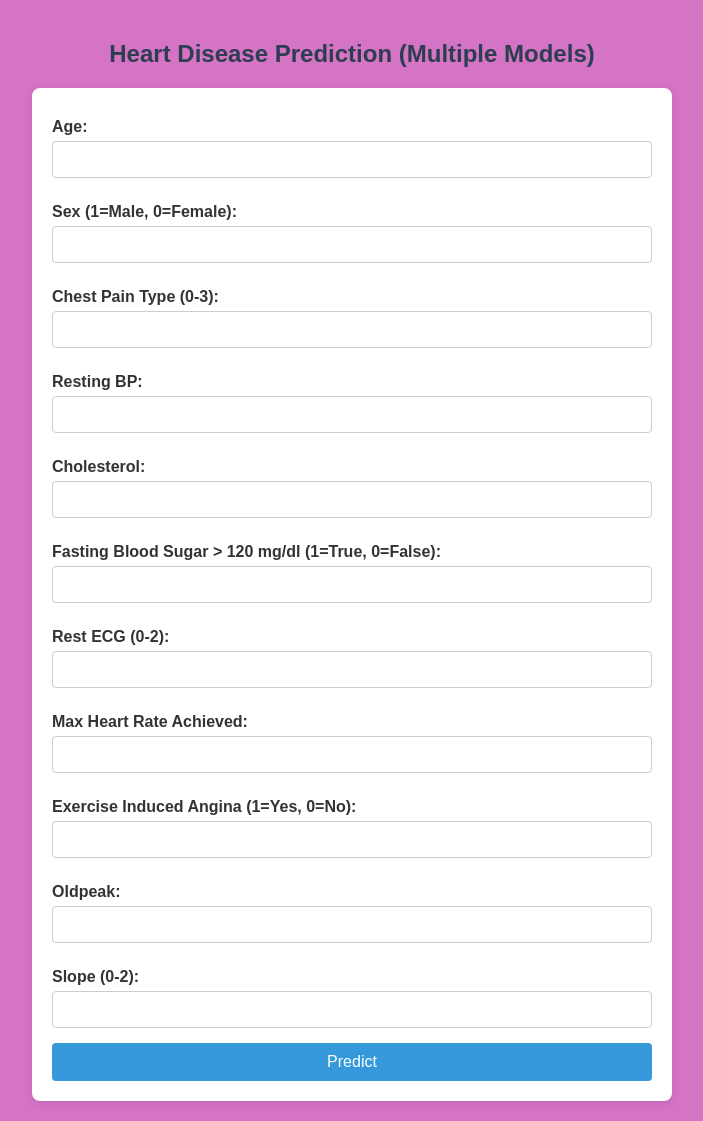
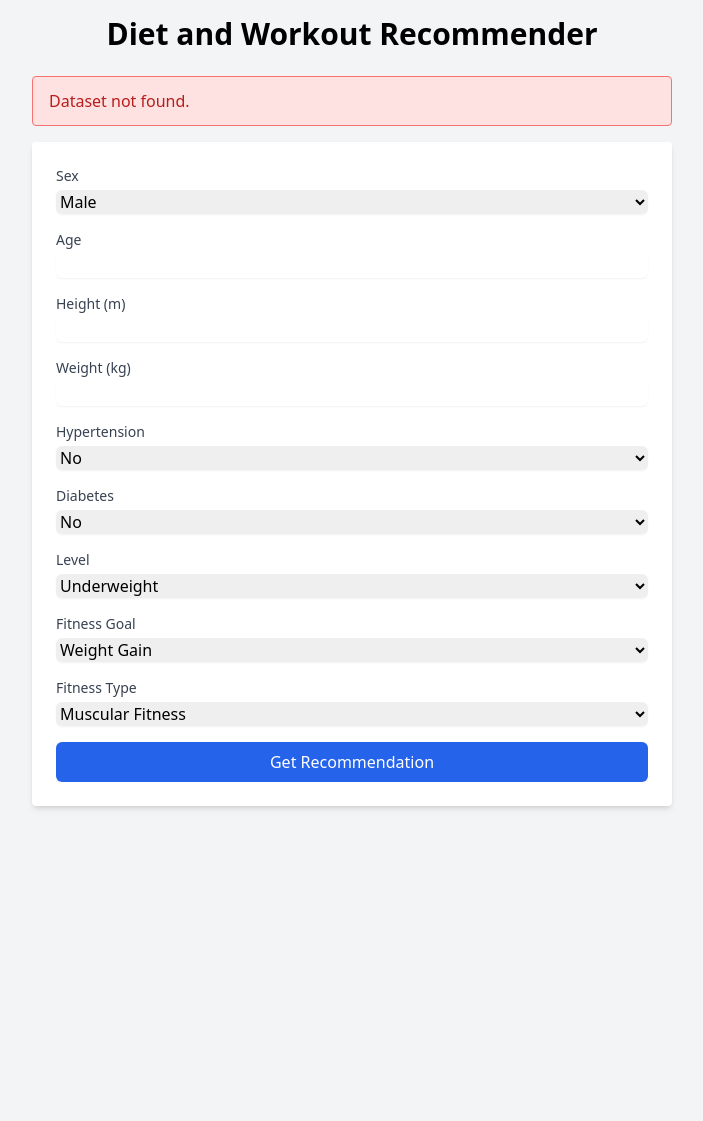
Before and after one commit to Abi-abi22/abidsproject, a Flask app: page / in a window 1280 px wide. Shown: the whole page, without its empty margins (288-991 px from the left). After the commit the page ends 809 px from the top, so only its background shows below. Run offline with Flask 3, Linux system fonts and the light colour scheme; some libraries are stand-ins or nearby versions.

Commit message:
Update index.html

```diff
--- a/templates/index.html
+++ b/templates/index.html
@@ -1,151 +1,136 @@
-<!DOCTYPE html>
+<script type="text/javascript">
+        var gk_isXlsx = false;
+        var gk_xlsxFileLookup = {};
+        var gk_fileData = {};
+        function filledCell(cell) {
+          return cell !== '' && cell != null;
+        }
+        function loadFileData(filename) {
+        if (gk_isXlsx && gk_xlsxFileLookup[filename]) {
+            try {
+                var workbook = XLSX.read(gk_fileData[filename], { type: 'base64' });
+                var firstSheetName = workbook.SheetNames[0];
+                var worksheet = workbook.Sheets[firstSheetName];
+
+                // Convert sheet to JSON to filter blank rows
+                var jsonData = XLSX.utils.sheet_to_json(worksheet, { header: 1, blankrows: false, defval: '' });
+                // Filter out blank rows (rows where all cells are empty, null, or undefined)
+                var filteredData = jsonData.filter(row => row.some(filledCell));
+
+                // Heuristic to find the header row by ignoring rows with fewer filled cells than the next row
+                var headerRowIndex = filteredData.findIndex((row, index) =>
+                  row.filter(filledCell).length >= filteredData[index + 1]?.filter(filledCell).length
+                );
+                // Fallback
+                if (headerRowIndex === -1 || headerRowIndex > 25) {
+                  headerRowIndex = 0;
+                }
+
+                // Convert filtered JSON back to CSV
+                var csv = XLSX.utils.aoa_to_sheet(filteredData.slice(headerRowIndex)); // Create a new sheet from filtered array of arrays
+                csv = XLSX.utils.sheet_to_csv(csv, { header: 1 });
+                return csv;
+            } catch (e) {
+                console.error(e);
+                return "";
+            }
+        }
+        return gk_fileData[filename] || "";
+        }
+        </script><!DOCTYPE html>
 <html lang="en">
 <head>
     <meta charset="UTF-8">
-    <title>Heart Disease Predictor</title>
-    <script src="https://cdn.jsdelivr.net/npm/chart.js"></script>
-    <style>
-        body {
-            font-family: Arial, sans-serif;
-            background-color: #d573c5;
-            color: #333;
-            margin: 0;
-            padding: 20px;
-        }
+    <meta name="viewport" content="width=device-width, initial-scale=1.0">
+    <title>Diet and Workout Recommender</title>
+    <script src="https://cdn.tailwindcss.com"></script>
+</head>
+<body class="bg-gray-100 font-sans">
+    <div class="container mx-auto p-4 max-w-2xl">
+        <h1 class="text-3xl font-bold text-center mb-6">Diet and Workout Recommender</h1>
 
-        h2 {
-            text-align: center;
-            color: #2c3e50;
-        }
+        <!-- Error Message -->
+        {% if error %}
+            <div class="bg-red-100 border border-red-400 text-red-700 px-4 py-3 rounded mb-4">
+                {{ error }}
+            </div>
+        {% endif %}
 
-        form {
-            max-width: 600px;
-            margin: 0 auto;
-            padding: 20px;
-            background: #fff;
-            border-radius: 8px;
-            box-shadow: 0 2px 10px rgba(0, 0, 0, 0.1);
-        }
+        <!-- Input Form -->
+        <form method="POST" class="bg-white p-6 rounded shadow-md">
+            <div class="grid grid-cols-1 gap-4">
+                <div>
+                    <label class="block text-sm font-medium text-gray-700">Sex</label>
+                    <select name="sex" class="mt-1 block w-full border-gray-300 rounded-md shadow-sm">
+                        <option value="Male">Male</option>
+                        <option value="Female">Female</option>
+                    </select>
+                </div>
+                <div>
+                    <label class="block text-sm font-medium text-gray-700">Age</label>
+                    <input type="number" name="age" class="mt-1 block w-full border-gray-300 rounded-md shadow-sm" required>
+                </div>
+                <div>
+                    <label class="block text-sm font-medium text-gray-700">Height (m)</label>
+                    <input type="number" name="height" step="0.01" class="mt-1 block w-full border-gray-300 rounded-md shadow-sm" required>
+                </div>
+                <div>
+                    <label class="block text-sm font-medium text-gray-700">Weight (kg)</label>
+                    <input type="number" name="weight" step="0.1" class="mt-1 block w-full border-gray-300 rounded-md shadow-sm" required>
+                </div>
+                <div>
+                    <label class="block text-sm font-medium text-gray-700">Hypertension</label>
+                    <select name="hypertension" class="mt-1 block w-full border-gray-300 rounded-md shadow-sm">
+                        <option value="No">No</option>
+                        <option value="Yes">Yes</option>
+                    </select>
+                </div>
+                <div>
+                    <label class="block text-sm font-medium text-gray-700">Diabetes</label>
+                    <select name="diabetes" class="mt-1 block w-full border-gray-300 rounded-md shadow-sm">
+                        <option value="No">No</option>
+                        <option value="Yes">Yes</option>
+                    </select>
+                </div>
+                <div>
+                    <label class="block text-sm font-medium text-gray-700">Level</label>
+                    <select name="level" class="mt-1 block w-full border-gray-300 rounded-md shadow-sm">
+                        <option value="Underweight">Underweight</option>
+                        <option value="Normal">Normal</option>
+                        <option value="Overweight">Overweight</option>
+                        <option value="Obuse">Obese</option>
+                    </select>
+                </div>
+                <div>
+                    <label class="block text-sm font-medium text-gray-700">Fitness Goal</label>
+                    <select name="fitness_goal" class="mt-1 block w-full border-gray-300 rounded-md shadow-sm">
+                        <option value="Weight Gain">Weight Gain</option>
+                        <option value="Weight Loss">Weight Loss</option>
+                    </select>
+                </div>
+                <div>
+                    <label class="block text-sm font-medium text-gray-700">Fitness Type</label>
+                    <select name="fitness_type" class="mt-1 block w-full border-gray-300 rounded-md shadow-sm">
+                        <option value="Muscular Fitness">Muscular Fitness</option>
+                        <option value="Cardio Fitness">Cardio Fitness</option>
+                    </select>
+                </div>
+            </div>
+            <button type="submit" class="mt-4 w-full bg-blue-600 text-white py-2 rounded-md hover:bg-blue-700">
+                Get Recommendation
+            </button>
+        </form>
 
-        label {
-            display: block;
-            margin: 10px 0 5px;
-            font-weight: bold;
-        }
-
-        input[type="text"] {
-            width: 100%;
-            padding: 10px;
-            margin-bottom: 15px;
-            border: 1px solid #ccc;
-            border-radius: 4px;
-            box-sizing: border-box;
-        }
-
-        button {
-            width: 100%;
-            padding: 10px;
-            background-color: #3498db;
-            color: white;
-            border: none;
-            border-radius: 4px;
-            cursor: pointer;
-            font-size: 16px;
-        }
-
-        button:hover {
-            background-color: #2980b9;
-        }
-
-        .prediction-table {
-            margin-top: 20px;
-            width: 100%;
-            border-collapse: collapse;
-        }
-
-        .prediction-table th, .prediction-table td {
-            border: 1px solid #ddd;
-            padding: 8px;
-            text-align: left;
-        }
-
-        .prediction-table th {
-            background-color: #3498db;
-            color: white;
-        }
-
-        .prediction-table tr:nth-child(even) {
-            background-color: #f2f2f2;
-        }
-
-        .prediction-table tr:hover {
-            background-color: #ddd;
-        }
-    </style>
-</head>
-<body>
-    <h2>Heart Disease Prediction (Multiple Models)</h2>
-
-    <form method="post" action="/predict">
-        <label for="age">Age:</label>
-        <input type="text" name="age" id="age" required>
-
-        <label for="sex">Sex (1=Male, 0=Female):</label>
-        <input type="text" name="sex" id="sex" required>
-
-        <label for="chest_pain_type">Chest Pain Type (0-3):</label>
-        <input type="text" name="chest_pain_type" id="chest_pain_type" required>
-
-        <label for="resting_bp_s">Resting BP:</label>
-        <input type="text" name="resting_bp_s" id="resting_bp_s" required>
-
-        <label for="cholesterol">Cholesterol:</label>
-        <input type="text" name="cholesterol" id="cholesterol" required>
-
-        <label for="fasting_blood_sugar">Fasting Blood Sugar > 120 mg/dl (1=True, 0=False):</label>
-        <input type="text" name="fasting_blood_sugar" id="fasting_blood_sugar" required>
-
-        <label for="resting_ecg">Rest ECG (0-2):</label>
-        <input type="text" name="resting_ecg" id="resting_ecg" required>
-
-        <label for="max_heart_rate">Max Heart Rate Achieved:</label>
-        <input type="text" name="max_heart_rate" id="max_heart_rate" required>
-
-        <label for="exercise_angina">Exercise Induced Angina (1=Yes, 0=No):</label>
-        <input type="text" name="exercise_angina" id="exercise_angina" required>
-
-        <label for="oldpeak">Oldpeak:</label>
-        <input type="text" name="oldpeak" id="oldpeak" required>
-
-        <label for="st_slope">Slope (0-2):</label>
-        <input type="text" name="st_slope" id="st_slope" required>
-
-        <button type="submit">Predict</button>
-    </form>
-
-    {% if predictions %}
-        <h3>Model Predictions:</h3>
-        <table class="prediction-table">
-            <tr>
-                <th>Model</th>
-                <th>Prediction</th>
-            </tr>
-            {% for model, result in predictions.items() %}
-            <tr>
-                <td>{{ model }}</td>
-                <td>{{ result }}</td>
-            </tr>
-            {% endfor %}
-        </table>
-    {% endif %}
-
-    {% if logs %}
-        <h3>Steps Performed:</h3>
-        <ul>
-            {% for log in logs %}
-                <li>{{ log }}</li>
-            {% endfor %}
-        </ul>
-    {% endif %}
+        <!-- Recommendation Output -->
+        {% if recommendation %}
+            <div class="mt-6 bg-white p-6 rounded shadow-md">
+                <h2 class="text-2xl font-semibold mb-4">Your Recommendation</h2>
+                <p><strong>Exercises:</strong> {{ recommendation.Exercises }}</p>
+                <p><strong>Equipment:</strong> {{ recommendation.Equipment }}</p>
+                <p><strong>Diet:</strong> {{ recommendation.Diet }}</p>
+                <p><strong>Recommendation:</strong> {{ recommendation.Recommendation }}</p>
+            </div>
+        {% endif %}
+    </div>
 </body>
 </html>
```
